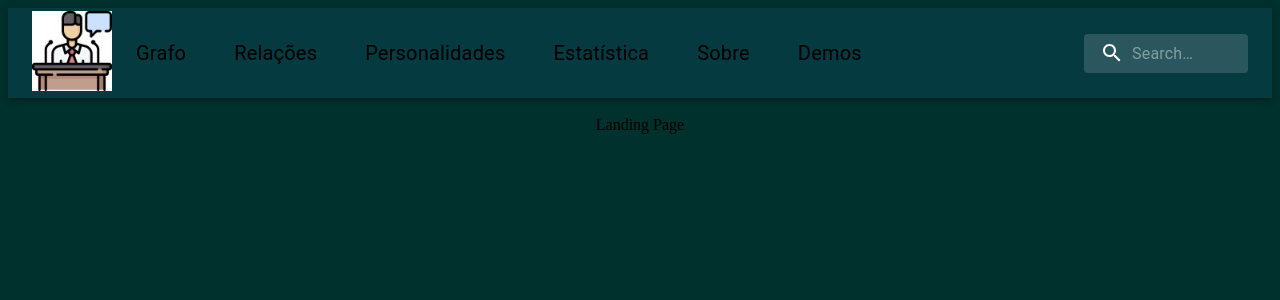
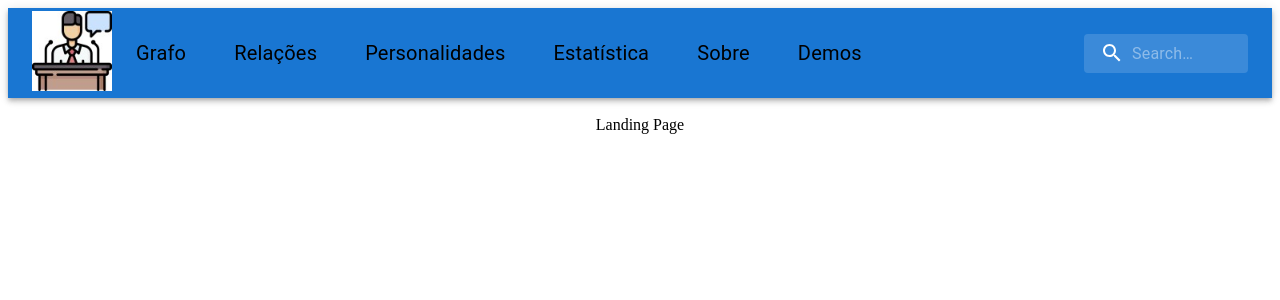
Before and after one commit to politiquices/politiquices-app, a React (Create React App) app: page / in a window 1280 px wide. Shown: the top 300 px of the page. Built offline with nearby package versions, Linux system fonts and the light colour scheme.

Commit message:
adding alt to images and removing custom styles

```diff
--- a/public/index.html
+++ b/public/index.html
@@ -1,5 +1,5 @@
 <!DOCTYPE html>
-<html lang="en" style="background-color: rgb(0, 49, 45)">
+<html lang="en">
   <head>
     <meta charset="utf-8" />
     <link rel="icon" href="%PUBLIC_URL%/favicon.ico" />
--- a/src/components/utils/NavigationBar.js
+++ b/src/components/utils/NavigationBar.js
@@ -78,7 +78,7 @@ const ResponsiveAppBar = () => {
 
   return (
     <React.Fragment>
-    <AppBar position="sticky" style={{ background: '#043a40' }}>
+    <AppBar position="sticky">
       <Container maxWidth="xl">
         <Toolbar disableGutters sx={{mx: 'auto'}}>
           <Link to="/">
--- a/src/components/utils/NewsTitles.js
+++ b/src/components/utils/NewsTitles.js
@@ -23,8 +23,8 @@ function NewsTitles(props) {
     }
 
     function process_article_link(rel_type){
-      if (rel_type.startsWith('https://publico.pt')) {return <img width="15" src={PublicoLogo}/>}
-      return <img width="35" src={ArquivoLogo}/>
+      if (rel_type.startsWith('https://publico.pt')) {return <img width="15" src={PublicoLogo} alt="publico.pt"/>}
+      return <img width="35" src={ArquivoLogo} alt="arquivo.pt"/>
     }
 
     const headlines = raw_data.map(raw_data => (
```
